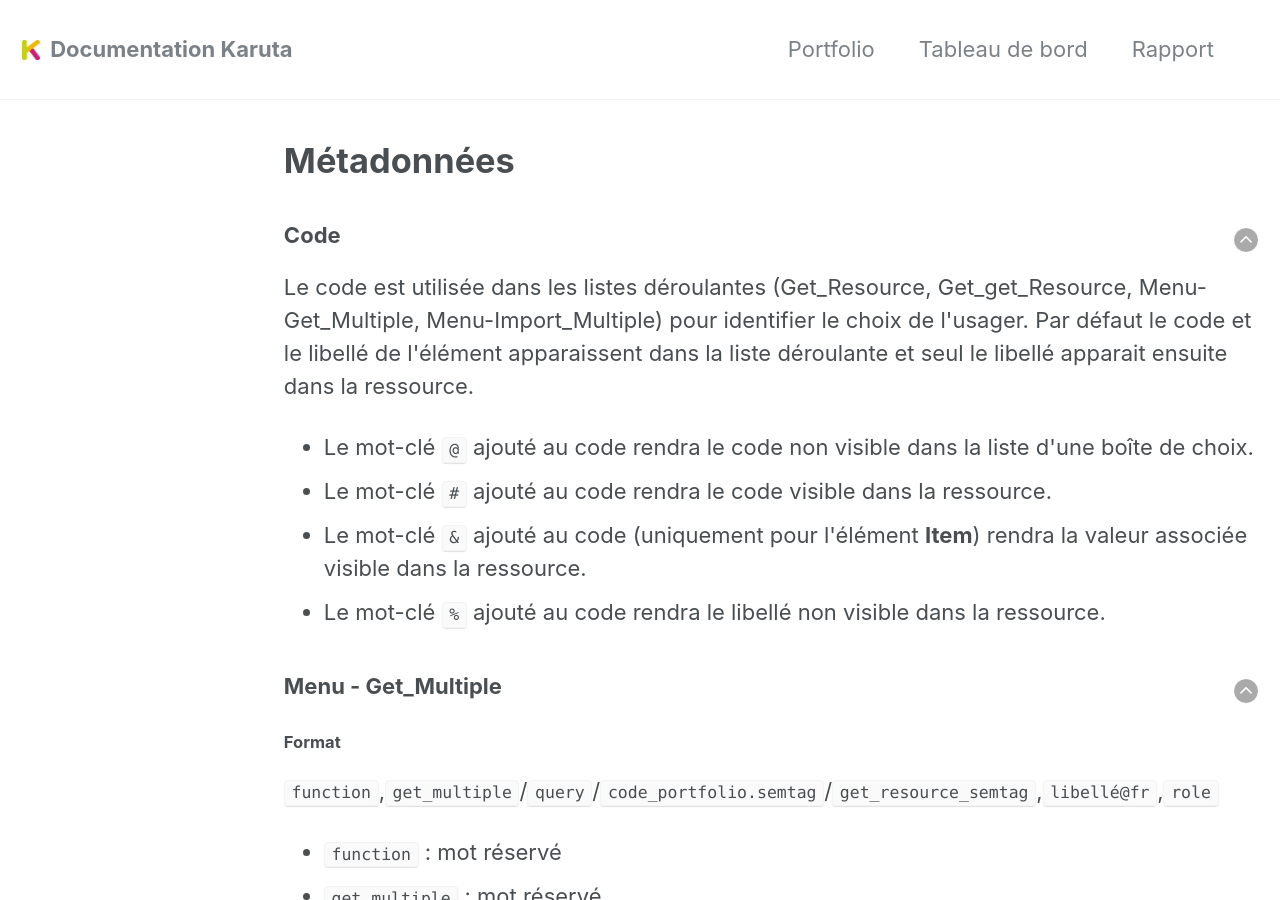
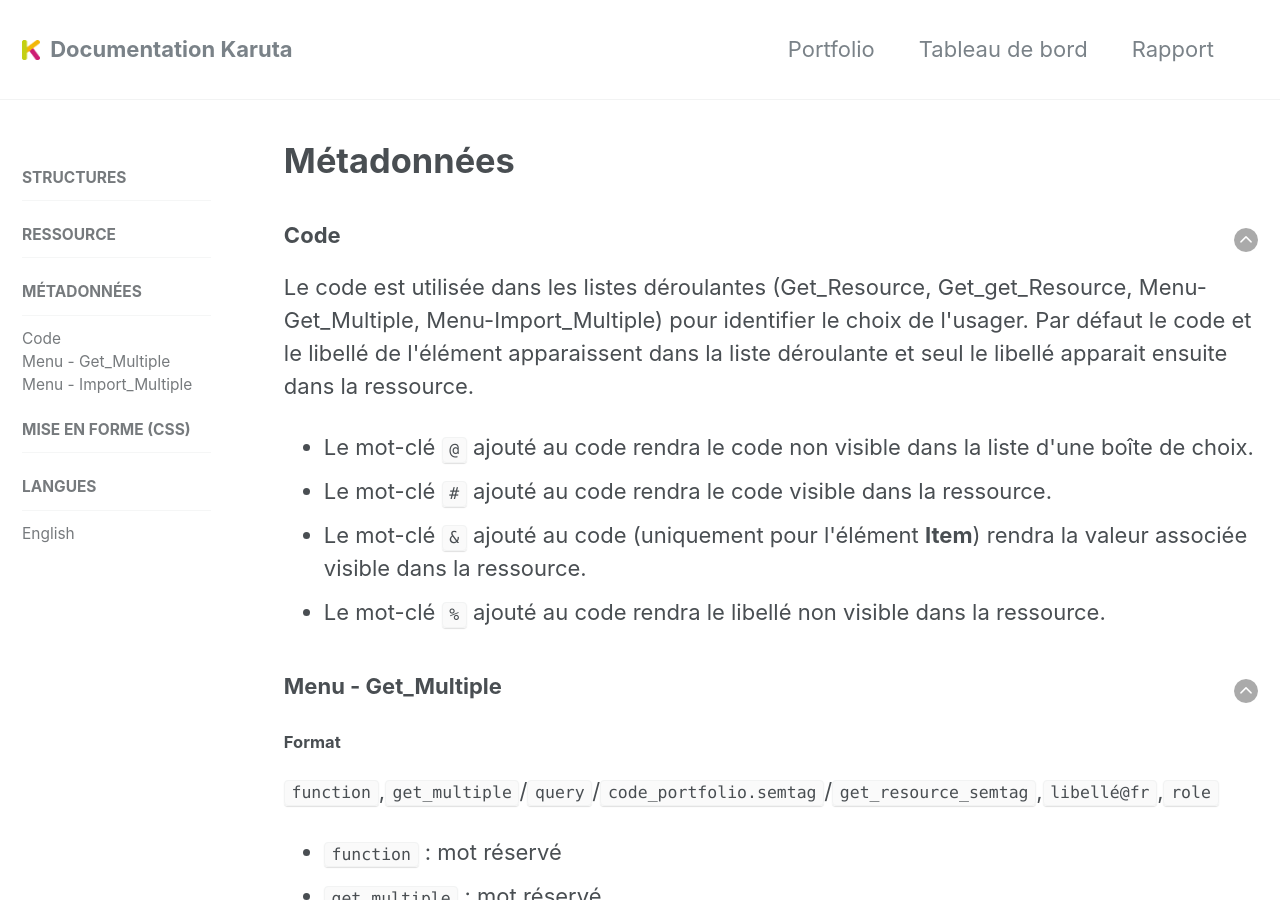
Before and after one commit to karutaproject/karuta-frontend-documentation, a Jekyll site: the page built from _pages/metadata_fr.html, in a window 1280 px wide and 900 px high. Built offline with Jekyll 4.4.1, drawn with Linux system fonts in a browser that asks for light colours; some of the changed lines change nothing that is shown.

Commit message:
organization

```diff
--- a/_data/navigation.yml
+++ b/_data/navigation.yml
@@ -115,3 +115,165 @@ portfolio_en:
     children:
       - title: "Français"
         url: /portfolio_fr/
+
+# ====== STRUCTURES_FR =============
+structures_fr:
+  - title: Structures
+    url: /structures_fr/
+    children:
+      - title: "Section"
+        url: /structures_fr/#asmstructure
+      - title: "Page"
+        url: /structures_fr/#asmunit
+      - title: "Sous-section"
+        url: /structures_fr/#asmunitstructure
+  - title: Ressource
+    url: /resources_fr/
+  - title: Métadonnées
+    url: /metadata_fr/
+  - title: Mise en forme (CSS)
+    url: /css_fr/
+  - title: Langues
+    children:
+      - title: "English"
+        url: /structures_en/
+
+# ====== STRUCTURES_EN =============
+structures_en:
+  - title: Structures
+    url: /structures_en/
+    children:
+      - title: "Section"
+        url: /structures_fr/#asmstructure
+      - title: "Page"
+        url: /structures_fr/#asmunit
+      - title: "Subsection"
+        url: /structures_fr/#asmunitstructure
+  - title: Resources
+    url: /resources_en/
+  - title: Metadata
+    url: /metadata_en/
+  - title: CSS
+    url: /css_en/
+  - title: Langues
+    children:
+      - title: "Français"
+        url: /structures_fr/
+
+# ====== RESOURCES_FR =============
+resources_fr:
+  - title: Structures
+    url: /structures_fr/
+  - title: Ressource
+    url: /resources_fr/
+    children:
+      - title: "Texte court"
+        url: /resources_fr/#field
+      - title: "Texte long"
+        url: /resources_fr/#textfield
+      - title: "Image"
+        url: /resources_fr/#image
+  - title: Métadonnées
+    url: /metadata_fr/
+  - title: Mise en forme (CSS)
+    url: /css_fr/
+  - title: Langues
+    children:
+      - title: "English"
+        url: /resources_en/
+
+# ====== RESOURCES_EN =============
+resources_en:
+  - title: Structures
+    url: /structures_en/
+  - title: Ressource
+    url: /resources_en/
+    children:
+      - title: "Short Text"
+        url: /resources_en/#field
+      - title: "Long Text"
+        url: /resources_en/#textfield
+      - title: "Image"
+        url: /resources_en/#image
+  - title: Metadata
+    url: /metadata_en/
+  - title: CSS
+    url: /css_en/
+  - title: Langues
+    children:
+      - title: "Français"
+        url: /resources_fr/
+
+# ====== METADATA_FR =============
+metadata_fr:
+  - title: Structures
+    url: /structures_fr/
+  - title: Ressource
+    url: /resources_fr/
+  - title: Métadonnées
+    url: /metadata_fr/
+    children:
+      - title: "Code"
+        url: /metadata_fr/#code
+      - title: "Menu - Get_Multiple"
+        url: /metadata_fr/#get_multiple
+      - title: "Menu - Import_Multiple"
+        url: /metadata_fr/#import_multiple
+  - title: Mise en forme (CSS)
+    url: /css_fr/
+  - title: Langues
+    children:
+      - title: "English"
+        url: /metadata_en/
+
+# ====== METADATA_EN =============
+metadata_en:
+  - title: Structures
+    url: /structures_en/
+  - title: Ressource
+    url: /resources_en/
+  - title: Metadata
+    url: /metadata_en/
+    children:
+      - title: "Code"
+        url: /metadata_fr/#code
+      - title: "Menu - Get_Multiple"
+        url: /metadata_fr/#get_multiple
+      - title: "Menu - Import_Multiple"
+        url: /metadata_fr/#import_multiple
+  - title: CSS
+    url: /css_en/
+  - title: Langues
+    children:
+      - title: "Français"
+        url: /metadata_fr/
+
+# ====== CSS_FR =============
+css_fr:
+  - title: Structures
+    url: /structures_fr/
+  - title: Ressource
+    url: /resources_fr/
+  - title: Métadonnées
+    url: /metadata_fr/
+  - title: Mise en forme (CSS)
+    url: /css_fr/
+  - title: Langues
+    children:
+      - title: "English"
+        url: /css_en/
+
+# ====== CSS_EN =============
+css_en:
+  - title: Structures
+    url: /structures_en/
+  - title: Ressource
+    url: /resources_en/
+  - title: Metadata
+    url: /metadata_en/
+  - title: CSS
+    url: /css_en/
+  - title: Langues
+    children:
+      - title: "Français"
+        url: /css_fr/
```
